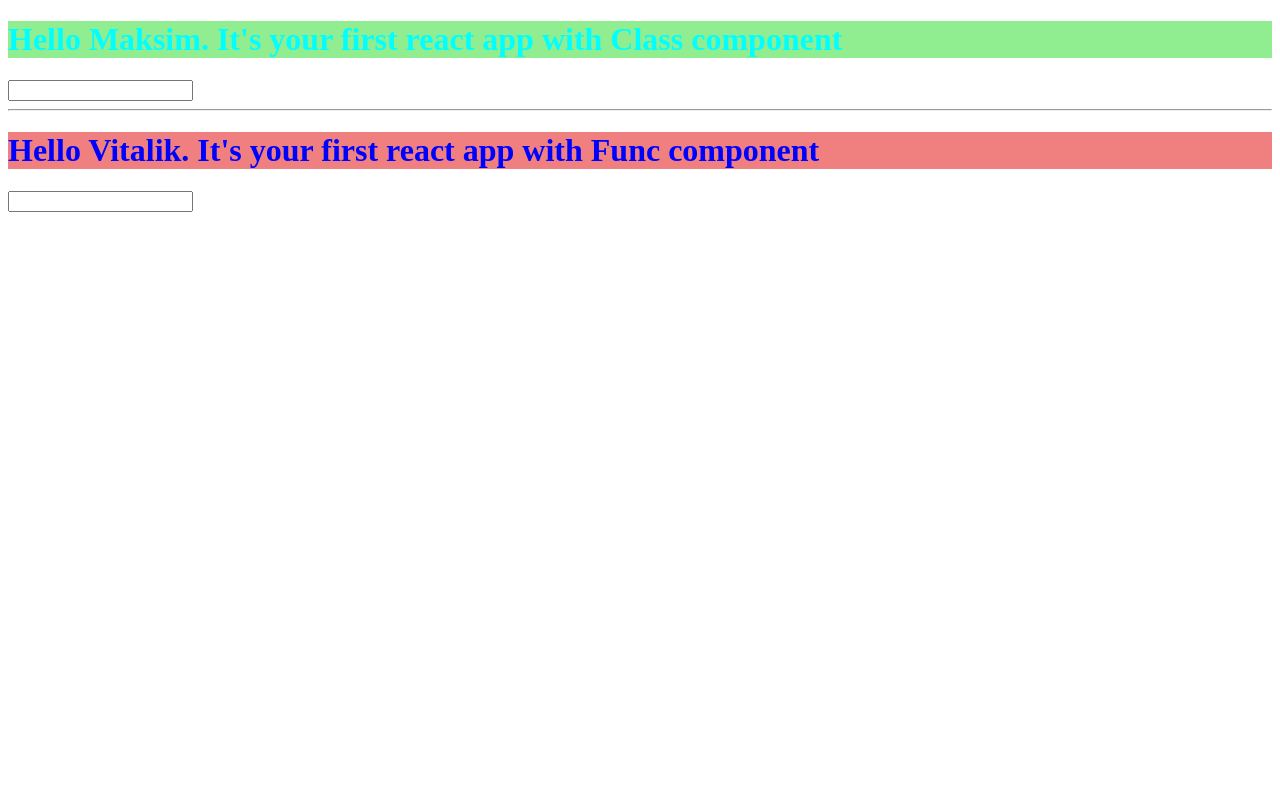
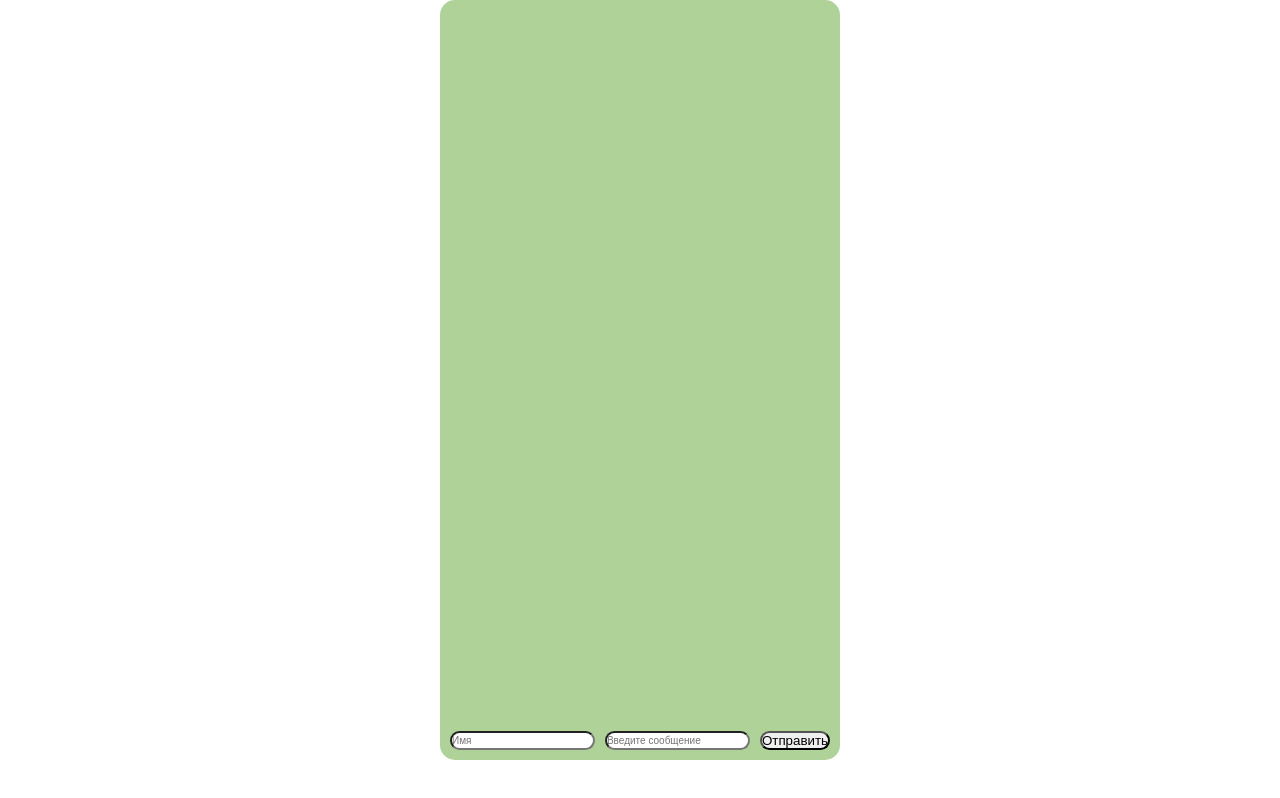
Before and after one commit to Chelodoi/react_13_10, a React (Create React App) app: page / in a window 1280 px wide. Built offline with nearby package versions, Linux system fonts and the light colour scheme.

Commit message:
done homework 2

```diff
--- a/public/index.html
+++ b/public/index.html
@@ -9,35 +9,12 @@
       name="description"
       content="Web site created using create-react-app"
     />
+    <link rel="stylesheet" href="style.css" />
 
-    <!--
-      manifest.json provides metadata used when your web app is installed on a
-      user's mobile device or desktop. See https://developers.google.com/web/fundamentals/web-app-manifest/
-    -->
-
-    <!--
-      Notice the use of %PUBLIC_URL% in the tags above.
-      It will be replaced with the URL of the `public` folder during the build.
-      Only files inside the `public` folder can be referenced from the HTML.
-
-      Unlike "/favicon.ico" or "favicon.ico", "%PUBLIC_URL%/favicon.ico" will
-      work correctly both with client-side routing and a non-root public URL.
-      Learn how to configure a non-root public URL by running `npm run build`.
-    -->
     <title>React App</title>
   </head>
   <body>
     <noscript>You need to enable JavaScript to run this app.</noscript>
     <div id="root"></div>
-    <!--
-      This HTML file is a template.
-      If you open it directly in the browser, you will see an empty page.
-
-      You can add webfonts, meta tags, or analytics to this file.
-      The build step will place the bundled scripts into the <body> tag.
-
-      To begin the development, run `npm start` or `yarn start`.
-      To create a production bundle, use `npm run build` or `yarn build`.
-    -->
   </body>
 </html>
--- /dev/null
+++ b/public/style.css
@@ -0,0 +1,10 @@
+* {
+  margin: 0;
+  padding: 0;
+}
+
+body {
+  display: block;
+  box-sizing: border-box;
+  margin: 0;
+}
--- a/src/App.jsx
+++ b/src/App.jsx
@@ -1,19 +1,5 @@
-import { Message as FuncMessage } from './FuncComponent/Message/Message'
-import { Message as ClassMessage } from './ClassComponent/Message/Message'
-import { Input as FuncInput } from './FuncComponent/Input/Input'
-import { Input as ClassInput } from './ClassComponent/Input/Input'
-import { useState } from 'react'
+import { Form } from './FuncComponent/Form/Form'
 
 export const App = () => {
-  const [nameClass, setNameClass] = useState('Maksim')
-  const [nameFunc, setNameFunc] = useState('Vitalik')
-  return (
-    <>
-      <ClassMessage text={nameClass} />
-      <ClassInput changeName={setNameClass} />
-      <hr />
-      <FuncMessage text={nameFunc} />
-      <FuncInput changeName={setNameFunc} />
-    </>
-  )
+  return <Form />
 }
--- /dev/null
+++ b/src/FuncComponent/Button/Button.jsx
@@ -0,0 +1,8 @@
+import style from './Button.module.css'
+;<script
+  src="https://kit.fontawesome.com/d401210628.js"
+  crossorigin="anonymous"
+></script>
+export const Button = () => {
+  return <button className={style.button}>Отправить</button>
+}
--- /dev/null
+++ b/src/FuncComponent/Button/Button.module.css
@@ -0,0 +1,4 @@
+.button {
+  flex: 1;
+  border-radius: 10px;
+}
--- /dev/null
+++ b/src/FuncComponent/Form/Form.jsx
@@ -0,0 +1,61 @@
+import { Message as FuncMessage } from '../Message/Message'
+import { Input as FuncInput } from '../Input/Input'
+import { Button } from '../Button/Button'
+import { useEffect, useState } from 'react'
+import style from './Form.module.css'
+
+export const Form = () => {
+  const [message, setMessage] = useState({
+    author: '',
+    text: '',
+    date: '',
+  })
+  const [messageList, setMessageList] = useState([])
+  const RBT_MSG = 'Hello.I am robot.'
+
+  const handleClick = (e) => {
+    e.preventDefault()
+
+    const time = new Date()
+    setMessageList((prev) => [
+      ...prev,
+      { ...message, date: time.toLocaleTimeString() },
+    ])
+    setMessage({
+      author: '',
+      text: '',
+      date: '',
+    })
+  }
+
+  useEffect(() => {
+    if (messageList.length > 0 && messageList.slice(-1)[0].author !== 'Robot') {
+      const time = new Date()
+      setTimeout(() => {
+        setMessageList((prev) => [
+          ...prev,
+          { author: 'Robot', text: RBT_MSG, date: time.toLocaleTimeString() },
+        ])
+      }, 1500)
+    }
+  }, [messageList])
+
+  return (
+    <form className={style.form} action="" onSubmit={handleClick}>
+      <FuncMessage messages={messageList} />
+      <div className={style.formFunc}>
+        <FuncInput
+          data={message.author}
+          placeholder="Имя"
+          changeAuthor={setMessage}
+        />
+        <FuncInput
+          data={message.text}
+          placeholder="Введите сообщение"
+          changeMessage={setMessage}
+        />
+        <Button />
+      </div>
+    </form>
+  )
+}
--- /dev/null
+++ b/src/FuncComponent/Form/Form.module.css
@@ -0,0 +1,19 @@
+.form {
+  max-width: 50vh;
+  height: 95vh;
+  box-sizing: border-box;
+  margin: 0;
+  align-items: center;
+  margin: 0 auto;
+  background-color: rgb(174, 210, 151);
+  border-radius: 15px;
+  padding: 10px;
+  display: flex;
+  flex-direction: column;
+  justify-content: flex-end;
+}
+
+.formFunc {
+  display: flex;
+  width: 100%;
+}
--- a/src/FuncComponent/Input/Input.jsx
+++ b/src/FuncComponent/Input/Input.jsx
@@ -1,6 +1,17 @@
-export const Input = ({ changeName }) => {
+import style from './Input.module.css'
+export const Input = ({ changeAuthor, changeMessage, placeholder, data }) => {
   function changeInput(ev) {
-    changeName(ev.target.value)
+    changeAuthor
+      ? changeAuthor((p) => ({ ...p, author: ev.target.value }))
+      : changeMessage((p) => ({ ...p, text: ev.target.value }))
   }
-  return <input type="text" onChange={changeInput} />
+  return (
+    <input
+      className={style.input}
+      value={data}
+      placeholder={placeholder}
+      type="text"
+      onChange={changeInput}
+    />
+  )
 }
--- /dev/null
+++ b/src/FuncComponent/Input/Input.module.css
@@ -0,0 +1,7 @@
+.input {
+  flex: 3;
+  width: 30px;
+  font-size: 10px;
+  border-radius: 10px;
+  margin-right: 10px;
+}
--- a/src/FuncComponent/Message/Message.jsx
+++ b/src/FuncComponent/Message/Message.jsx
@@ -2,8 +2,19 @@ import style from './Message.module.css'
 
 export const Message = (props) => {
   return (
-    <h1 className={style.message}>
-      Hello {props.text}. It's your first react app with Func component
-    </h1>
+    <div className={style.message}>
+      {props.messages.map((item) => (
+        <div
+          className={style.messageBlock}
+          // item.author === 'Robot' ? style.messageBlockRobot : null)
+        >
+          <div className={style.messageBlockTop}>
+            <span className={style.messageAuthor}>{item.author}</span>
+            <span className={style.messageDate}>{item.date}</span>
+          </div>
+          <div className={style.messageText}>{item.text}</div>
+        </div>
+      ))}
+    </div>
   )
 }
--- a/src/FuncComponent/Message/Message.module.css
+++ b/src/FuncComponent/Message/Message.module.css
@@ -1,4 +1,41 @@
 .message {
-  color: blue;
-  background-color: lightcoral;
+  width: 100%;
+  color: #2a5885;
+  box-sizing: border-box;
+  height: 94%;
+  font-size: 15px;
+  font-family: 'Segoe UI', Tahoma, Geneva, Verdana, sans-serif;
+  display: flex;
+  flex-direction: column;
+  justify-content: flex-end;
+  overflow-y: auto;
 }
+.messageBlock {
+  box-sizing: border-box;
+  border-radius: 4px;
+  background-color: rgb(209, 202, 202);
+  align-items: flex-end;
+  max-width: 50%;
+  border-radius: 20px;
+  padding: 7px;
+  box-shadow: 3px 3px 6px;
+  align-self: flex-end;
+  margin: 6px;
+}
+.messageBlockRobot {
+  align-self: flex-start;
+}
+
+.messageAuthor {
+  margin-right: 5px;
+  font-weight: bold;
+}
+
+.messageText {
+  overflow-wrap: break-word;
+}
+
+.messageDate {
+  color: rgb(72, 65, 65);
+  font-size: 12px;
+}
```
